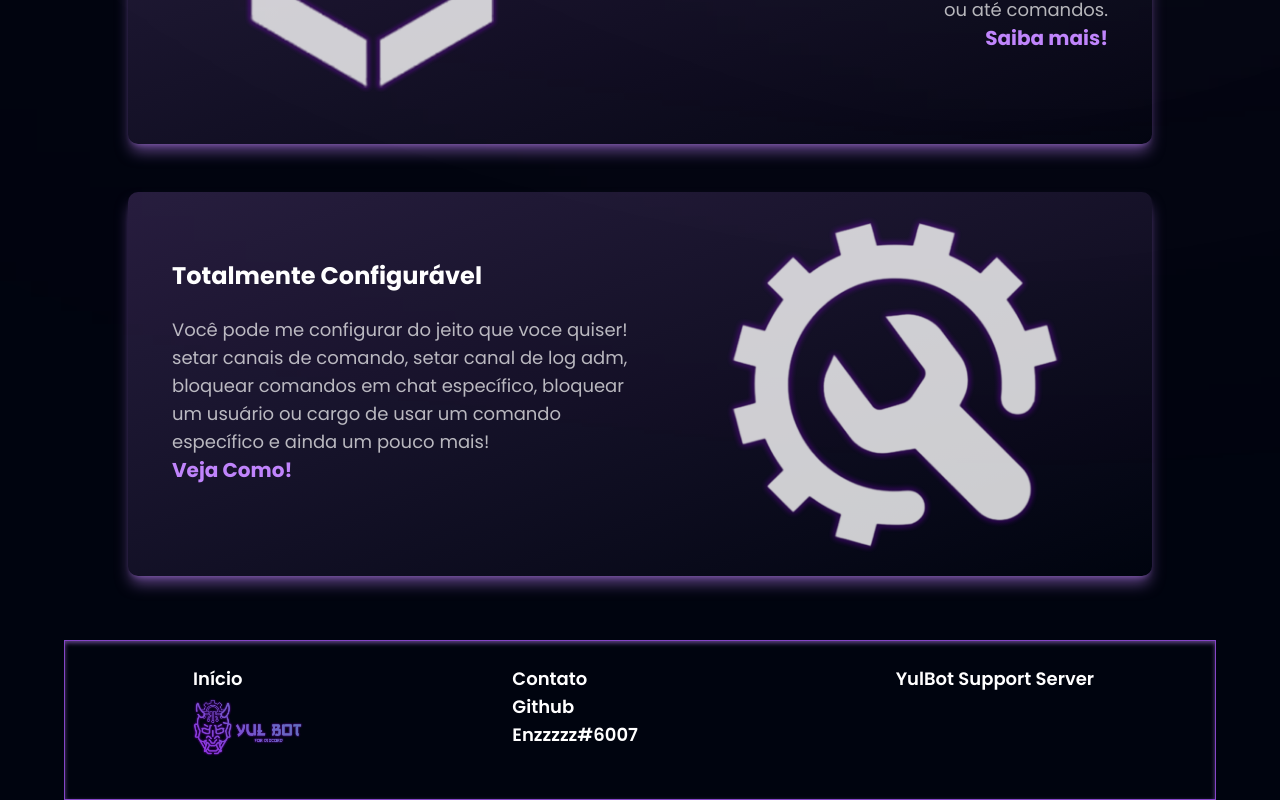
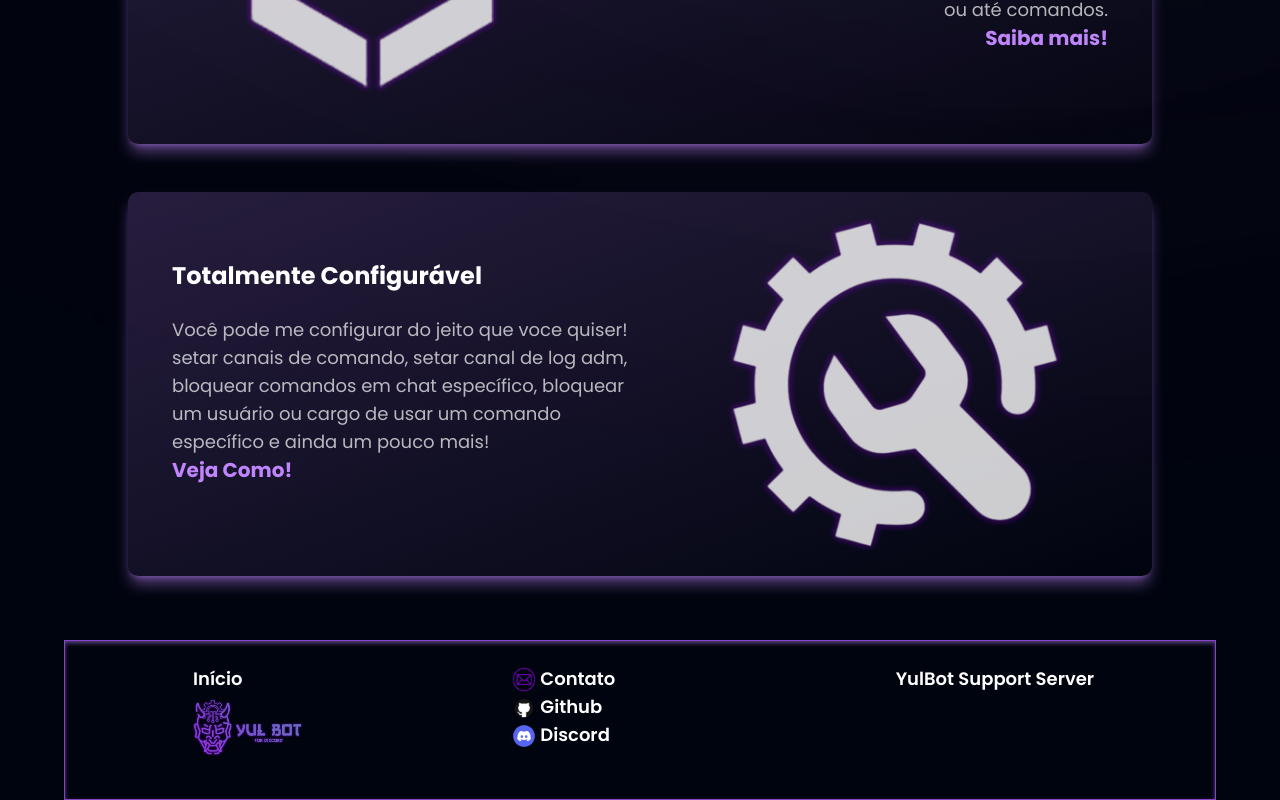
Before and after one commit to Enzzzzz/YulbotSite, a React (Vite) app: page / in a window 1280 px wide. Shown: the part 1451-2251 px from the top of the page. Built offline with nearby package versions, Linux system fonts and the light colour scheme.

Commit message:
Added footer icons

```diff
--- a/src/Layout/Footer.jsx
+++ b/src/Layout/Footer.jsx
@@ -24,18 +24,21 @@ const Footer = () => {
         </div>
         <div className="flex w-full flex-col">
           <div className="flex-row">
+
             <p className="text-white text-xs md:text-lg xl:text-xl font-poppins cursor-pointer font-semibold mt-2 ml-6 md:ml-16 xl:ml-20 hover:text-purple-300 transform transform-all duration-200 hover:translate-x-4">
-              Contato
+              <img src='/contact.png' className="w-4 md:w-6 xl:w-7 mr-1 inline opacity-70" />
+                Contato
             </p>
           </div>
           <p
             className="text-white text-xs md:text-lg xl:text-xl font-poppins cursor-pointer font-semibold ml-6 md:ml-16 xl:ml-20 hover:text-purple-300 transform transform-all duration-200 hover:translate-x-4"
             onClick={() => openInNewTab("https://github.com/Enzzzzz")}
-          >
+          ><img src='/Github.png' className="w-4 md:w-6 xl:w-7 mr-1 inline " />
             Github
           </p>
           <p className="text-white text-xs md:text-lg xl:text-xl font-poppins cursor-pointer font-semibold ml-6 md:ml-16 xl:ml-20 hover:text-purple-300 transform transform-all duration-200 hover:translate-x-4">
-            Enzzzzz#6007
+          <img src='/Discord.png' className="scale-90 w-4 md:w-6 xl:w-7 mr-1 inline " />
+            Discord
           </p>
         </div>
         <div className="flex w-full flex-col">
```
Also changed, not shown: public/Discord.png (added), public/Github.png (added).
